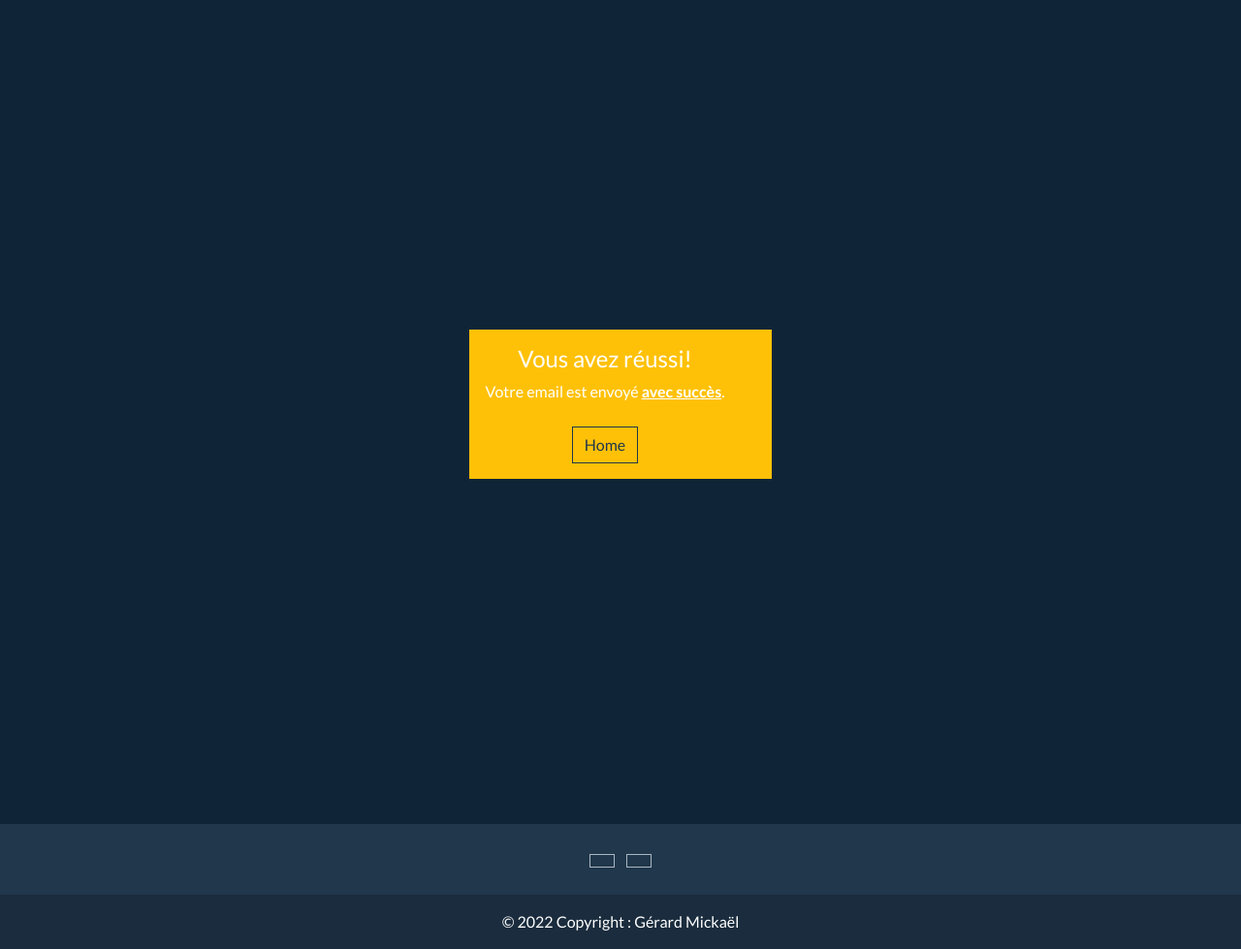
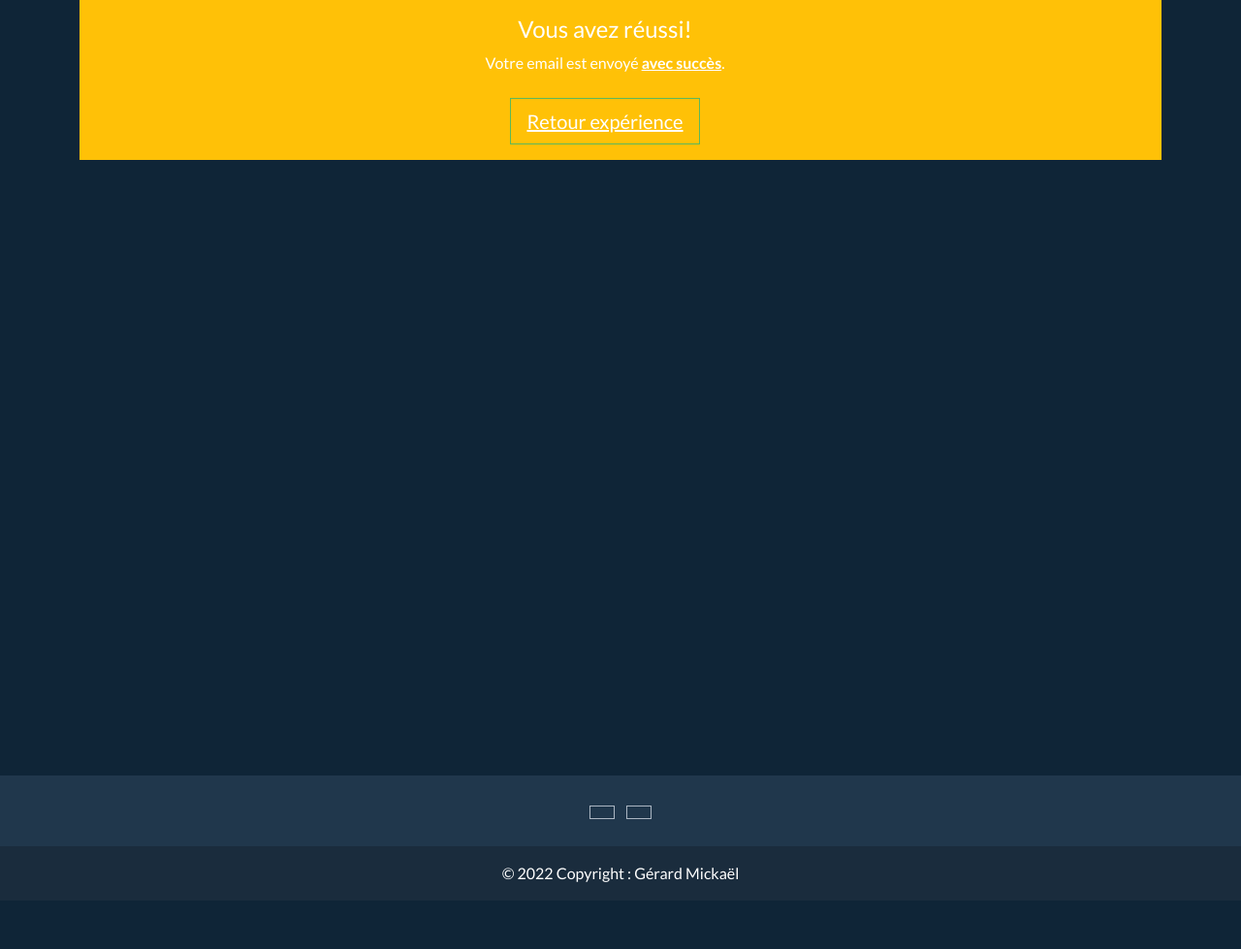
Before and after one commit to micka-sudo/cv_site, a Django app: template app_site_cv/contact/templates/contact/succes.html in a window 1280 px wide. Shown: the part 56-1035 px from the top of the page at 97% size. After the commit the page ends 966 px from the top, so only its background shows below. Run offline with Django 4.2, Linux system fonts and the light colour scheme; the template is opened without the code that fills it, so the values that code supplies are empty; some libraries are stand-ins or nearby versions.

Commit message:
change succes alert

```diff
--- a/app_site_cv/contact/templates/contact/succes.html
+++ b/app_site_cv/contact/templates/contact/succes.html
@@ -6,11 +6,11 @@
 
 {% block contenu %}
 
-<div class="container d-flex align-items-center justify-content-center" style="height: 850px">
+<div class="container dd-flex align-items-center min-vh-100 mt-xxl-5">
     <div class="alert alert-dismissible alert-warning text-center">
-        <h4 class="alert-heading">Vous avez réussi!</h4>
+        <h4 class="alert-heading justify-content-center">Vous avez réussi!</h4>
         <p class="mb-0">Votre email est envoyé <a href="#" class="alert-link">avec succès</a>.</p>
-        <button type="button" href="{% url 'skills:skills' %}" class="btn btn-outline-dark mt-4">Home</button>
+        <a class="btn btn-outline-success btn-lg mt-4" href="{% url 'experiences:experiences' %}" role="button">Retour expérience</a>
     </div>
 </div>
 
```
